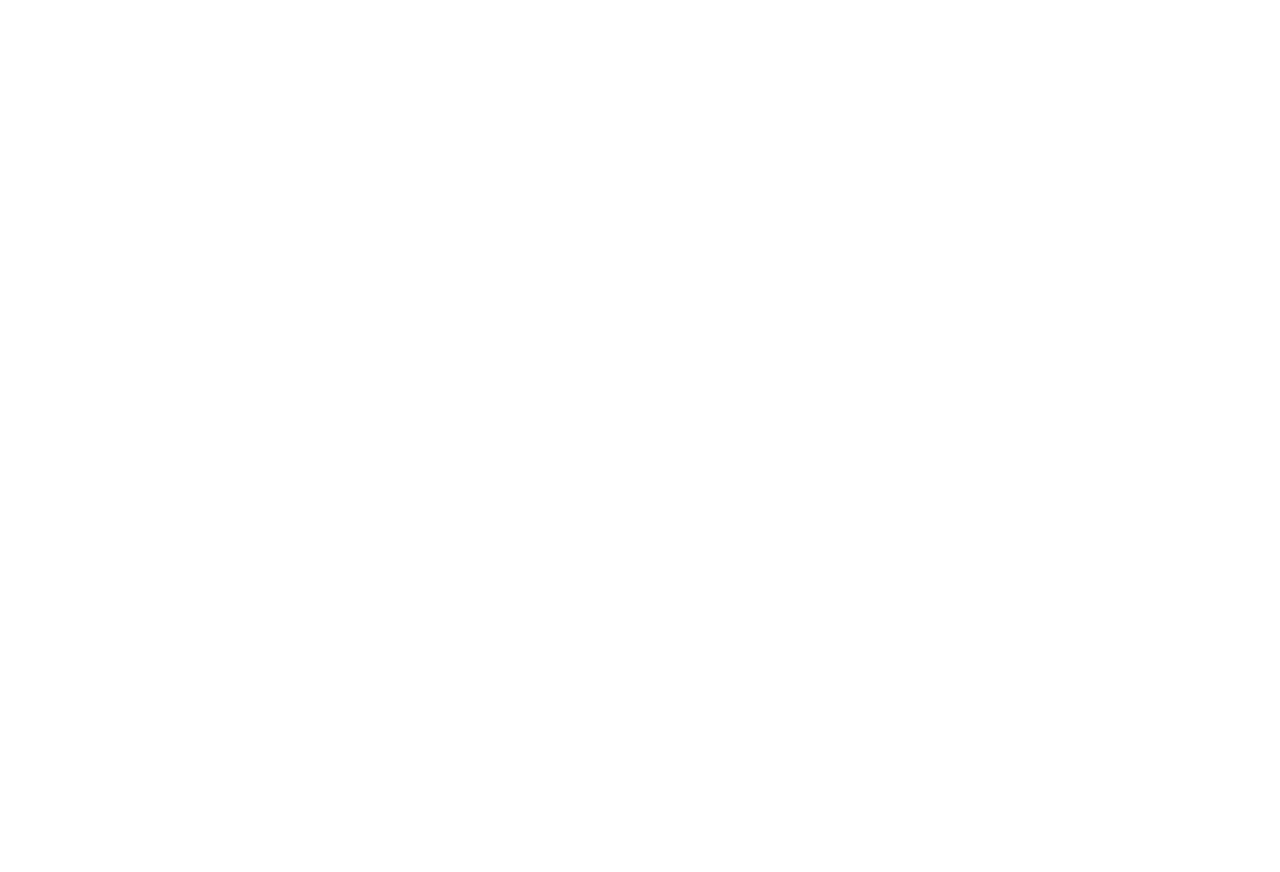
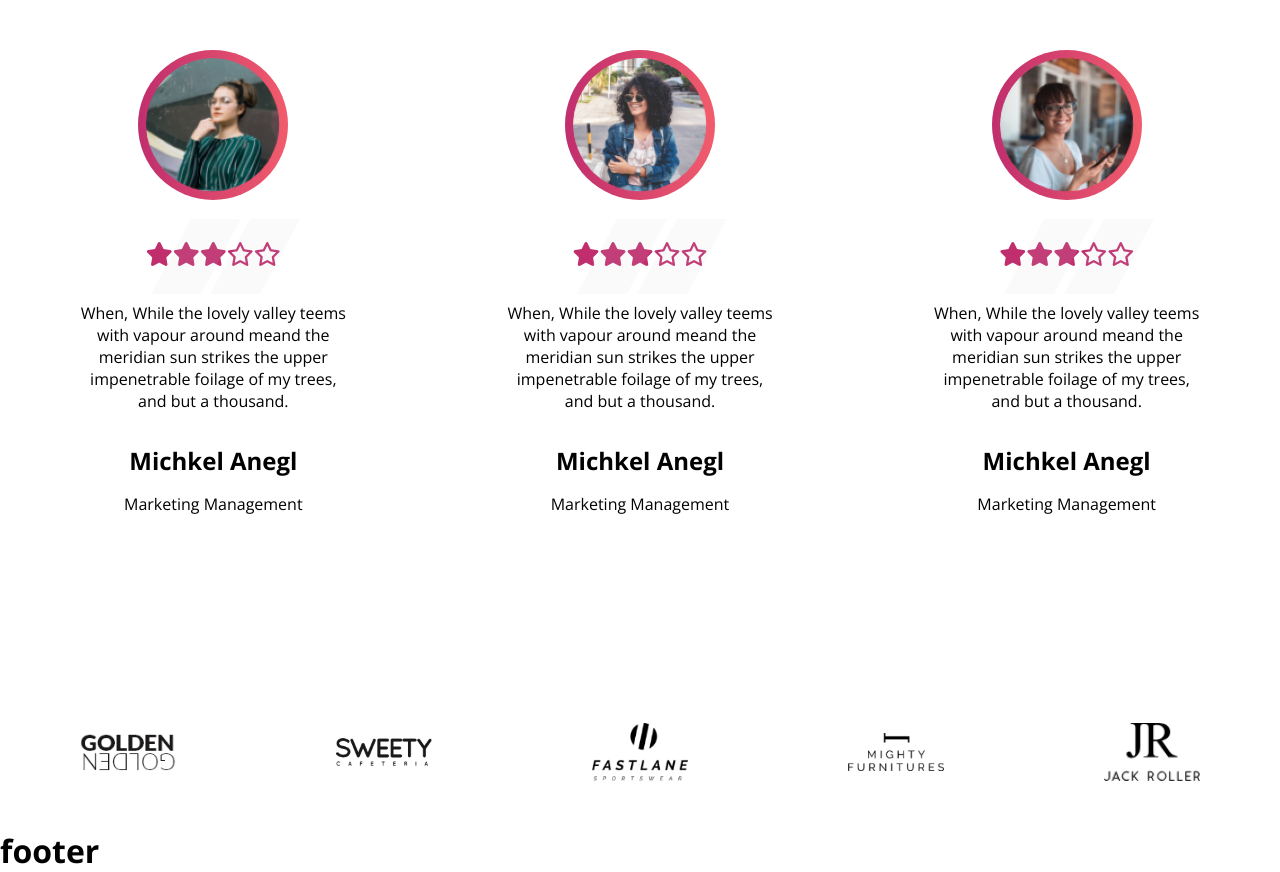
Before and after one commit to PinoGabriel/proj-html-vuejs, a Vue app: page / in a window 1280 px wide. Shown: the part 6140-7012 px from the top of the page. Before the commit the page ends 5975 px from the top, so only its background shows below. Built offline with nearby package versions, Linux system fonts and the light colour scheme.

Commit message:
feat: ended main template

```diff
--- /dev/null
+++ b/src/components/AppCardLogo.vue
@@ -0,0 +1,35 @@
+<script>
+export default {
+    name: "AppCardLogo",
+    props: ["cardElement"],
+    methods: {
+        getImgPath(img) {
+            return new URL(`../assets/corporate-landing/images/${img}`, import.meta.url).href;
+        },
+    }
+}
+</script>
+
+
+<template>
+    <div class="cards">
+        <img :src="getImgPath(cardElement)" alt="logo">
+    </div>
+</template>
+
+
+<style scoped lang="scss">
+@use '../styles/partials/variables' as *;
+
+.cards {
+    width: calc(100% / 5);
+    padding: 0 5rem;
+    margin: 3rem 0;
+    display: flex;
+    align-items: center;
+}
+
+img {
+    width: 100%;
+}
+</style>
--- /dev/null
+++ b/src/components/AppCardTestimonial.vue
@@ -0,0 +1,107 @@
+<script>
+export default {
+    name: "AppCardTestimonial",
+    props: ["cardElement"],
+    methods: {
+        getImgPath(img) {
+            return new URL(`../assets/corporate-landing/images/${img}`, import.meta.url).href;
+        },
+        getMidNumber(number) {
+            return Math.ceil(number)
+        },
+        getNumberStars(number) {
+            const midNumber = this.getMidNumber(number)
+            const fullStar = `<i class="fa-solid fa-star"></i>`.repeat(midNumber);
+            const emptyStar = `<i class="fa-regular fa-star"></i>`.repeat(5 - midNumber);
+            return `${fullStar}${emptyStar}`;
+        }
+    }
+}
+</script>
+
+
+<template>
+    <div class="cards">
+        <img :src="getImgPath(cardElement.img)" alt="group">
+        <p v-html="getNumberStars(cardElement.vote)"></p>
+        <p>{{ cardElement.text }}</p>
+        <h2>{{ cardElement.name }}</h2>
+        <p>{{ cardElement.work }}</p>
+        <div class="oblique-lines"></div>
+        <div class="oblique-lines2"></div>
+    </div>
+</template>
+
+
+<style scoped lang="scss">
+@use '../styles/partials/variables' as *;
+
+.cards {
+    width: calc(100% / 3);
+    position: relative;
+    padding: 5rem;
+    border-radius: 40px;
+    color: black;
+    transition: linear 0.3s;
+    margin: 10rem 0 5rem 0;
+
+    p:nth-child(2) {
+        padding: 2rem 0;
+        color: rgb(192, 46, 110);
+        color: linear-gradient(90deg, rgba(192, 46, 110, 1) 0%, rgba(241, 92, 108, 1) 100%);
+        font-size: 1.5rem;
+    }
+}
+
+
+
+.cards:hover {
+    background: white;
+    box-shadow: 0px 0px 25px 8px rgba(211, 211, 211, 0.3);
+}
+
+img {
+    position: absolute;
+    top: 0%;
+    left: 50%;
+    transform: translate(-50%, -50%);
+    background: rgb(192, 46, 110);
+    background: linear-gradient(90deg, rgba(192, 46, 110, 1) 0%, rgba(241, 92, 108, 1) 100%);
+    border-radius: 100px;
+    padding: 8px;
+    transition: linear 0.3s;
+    width: 150px;
+    height: 150px;
+    object-fit: contain;
+}
+
+h2 {
+    margin: 2rem 0 1rem 0;
+}
+
+.oblique-lines::before {
+    content: "";
+    position: absolute;
+    top: 20%;
+    left: 40%;
+    transform: translate(-50%, -50%);
+    width: 50px;
+    height: 75px;
+    background-color: #ccc;
+    transform: skewX(-28deg);
+    opacity: 0.1;
+}
+
+.oblique-lines2::before {
+    content: "";
+    position: absolute;
+    top: 20%;
+    left: 54%;
+    transform: translate(-50%, -50%);
+    width: 50px;
+    height: 75px;
+    background-color: #ccc;
+    transform: skewX(-28deg);
+    opacity: 0.1;
+}
+</style>
--- a/src/components/PageMain.vue
+++ b/src/components/PageMain.vue
@@ -4,6 +4,9 @@
 import AppSliderCard from './AppSliderCard.vue';
 import AppCardPrice from './AppCardPrice.vue';
 import AppCardBlog from './AppCardBlog.vue';
+import AppCardTestimonial from './AppCardTestimonial.vue';
+import AppCardLogo from './AppCardLogo.vue';
+
 
 export default {
 	name: "PageMain",
@@ -12,6 +15,8 @@
 		AppSliderCard,
 		AppCardPrice,
 		AppCardBlog,
+		AppCardTestimonial,
+		AppCardLogo
 	},
 	data() {
 		return {
@@ -93,6 +98,19 @@
 		</p>
 		<div class="containerBlog">
 			<AppCardBlog v-for="element in store.blogPosts" :cardBlogProp="element" />
+		</div>
+	</section>
+
+	<section class="Testimonial">
+		<p>Testimonial</p>
+		<h2>What <span>People Say</span></h2>
+		<p>When, While the lovely valley teems with vapour around meand the meridian sun strikes the upper surfaces .</p>
+		<div class="container">
+			<AppCardTestimonial v-for="element in store.testimonial" :cardElement="element" />
+		</div>
+
+		<div class="container">
+			<AppCardLogo v-for="element in store.loghi" :cardElement="element" />
 		</div>
 	</section>
 </template>
@@ -338,6 +356,24 @@
 
 }
 
+.Testimonial {
+	text-align: center;
+
+	p:nth-child(1) {
+		color: $colorRed;
+		padding-top: 2rem;
+	}
+
+	h2 {
+		margin: 1rem 0;
+		font-size: 3rem;
+	}
+
+	span {
+		font-weight: 400;
+	}
+}
+
 
 
 
--- a/src/store.js
+++ b/src/store.js
@@ -92,5 +92,29 @@
             btn: "Read More",
             class: "normal"
         },
-    ]
+    ],
+    testimonial: [
+        {
+            img: "szabo-viktor-1266895-unsplash-1024x1024.png",
+            vote: "3",
+            name: "Michkel Anegl",
+            text: "When, While the lovely valley teems with vapour around meand the meridian sun strikes the upper impenetrable foilage of my trees, and but a thousand.",
+            work: "Marketing Management"
+        },
+        {
+            img: "philipe-cavalcante-539505-unsplash-1024x1024.png",
+            vote: "3",
+            name: "Michkel Anegl",
+            text: "When, While the lovely valley teems with vapour around meand the meridian sun strikes the upper impenetrable foilage of my trees, and but a thousand.",
+            work: "Marketing Management"
+        },
+        {
+            img: "fabio-spinelli-695744-unsplash-1024x1024.png",
+            vote: "3",
+            name: "Michkel Anegl",
+            text: "When, While the lovely valley teems with vapour around meand the meridian sun strikes the upper impenetrable foilage of my trees, and but a thousand.",
+            work: "Marketing Management"
+        },
+    ],
+    loghi: ["client-1-1.png", "clienty-2.png", "clienty-4.png", "client-5.png", "clienty-3.png"],
 });
```
